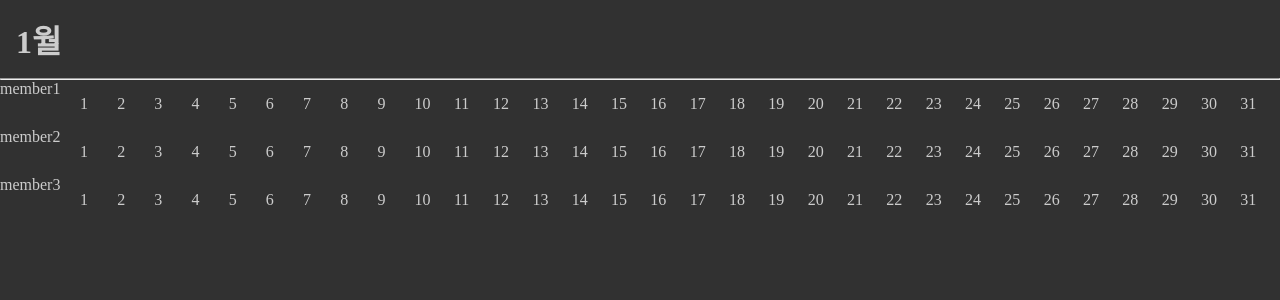
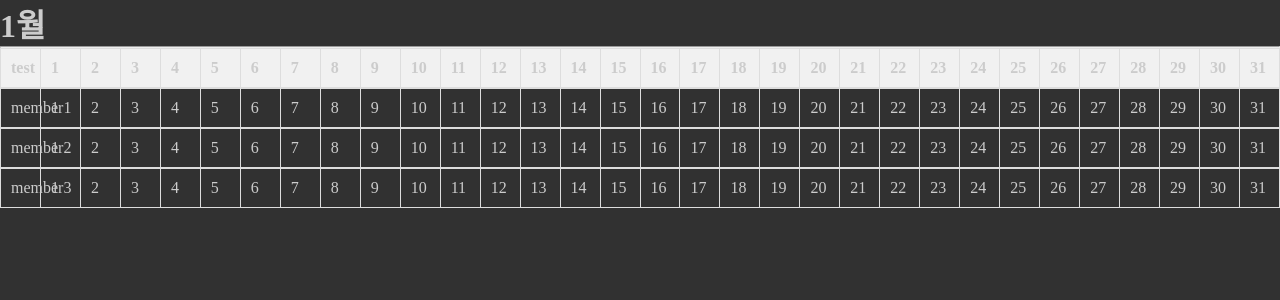
Before and after one commit to BallboyDev/bowling-admin-page, a SvelteKit app: page / in a window 1280 px wide. Shown: the top 300 px of the page. Built offline with nearby package versions, Linux system fonts and the light colour scheme.

Commit message:
horizontal scroll

```diff
--- a/src/routes/+page.svelte
+++ b/src/routes/+page.svelte
@@ -6,25 +6,22 @@
 <h1 class="month">1월</h1>
 <hr />
 
-<div class="wrapper">
-    <div class="names">
-        {#each member as name}
-            <div class="data-item">{name}</div>
-        {/each}
-    </div>
-
-    <table
-        class="scores"
-        width="100%"
-        border="0"
-        cellspacing="0"
-        cellpadding="0"
-    >
+<div class="table-container">
+    <table>
+        <thead>
+            <tr>
+                <th>test</th>
+                {#each days as day, i}
+                    <th>{i + 1}</th>
+                {/each}
+            </tr>
+        </thead>
         <tbody>
             {#each member as name}
                 <tr>
+                    <td>{name}</td>
                     {#each days as day, i}
-                        <td class="data-item">{i + 1}</td>
+                        <td>{i + 1}</td>
                     {/each}
                 </tr>
             {/each}
@@ -32,33 +29,41 @@
     </table>
 </div>
 
-<style lang="scss">
-    .month {
-        padding: 1rem;
+<style>
+    .table-container {
+        width: 100%; /* 전체 테이블 너비 */
+        overflow-x: auto; /* 가로 스크롤 활성화 */
     }
 
-    .wrapper {
-        width: 100%;
-        display: flex;
-
-        & > .names {
-            width: 5rem;
-            & > div {
-                width: 5rem;
-            }
-        }
-
-        & > .scores {
-            width: 100%;
-
-            & > tr {
-                overflow: scroll;
-            }
-        }
+    table {
+        width: 100%; /* 테이블의 기본 너비 */
+        border-collapse: collapse; /* 테두리 중첩 제거 */
     }
 
-    .data-item {
-        width: 3rem;
-        height: 3rem;
+    thead th {
+        position: sticky;
+        top: 0; /* 헤더를 고정 */
+        background-color: #f1f1f1;
+        z-index: 1;
+    }
+
+    th,
+    td {
+        padding: 10px;
+        text-align: left;
+        border: 1px solid #ddd; /* 셀 구분선 */
+        white-space: nowrap; /* 텍스트 줄바꿈 방지 */
+    }
+
+    tbody {
+        display: block; /* tbody를 블록 요소로 설정 */
+        overflow-x: auto; /* 가로 스크롤 활성화 */
+        white-space: nowrap; /* 셀 내용 줄바꿈 방지 */
+    }
+
+    tr {
+        display: table; /* 행을 테이블 요소로 유지 */
+        width: 100%; /* tbody 영역 내에서 테이블 크기를 맞춤 */
+        table-layout: fixed; /* 고정된 테이블 레이아웃 */
     }
 </style>
--- /dev/null
+++ b/src/routes/temp.svelte
@@ -0,0 +1,68 @@
+<script>
+    const member = ["member1", "member2", "member3"];
+    const days = new Array(31);
+</script>
+
+<h1 class="month">1월</h1>
+<hr />
+
+<div class="wrapper">
+    <div class="names">
+        {#each member as name}
+            <div class="data-item">{name}</div>
+        {/each}
+    </div>
+
+    <div class="scores">
+        {#each days as day, i}
+            <div>
+                <div>{i + 1}</div>
+                <div></div>
+                <div></div>
+                <div></div>
+            </div>
+        {/each}
+        <!-- 012345678901234567890123456789012345678901234567890123456789012345678901234567890123456789012345678901234567890123456789012345678901234567890123456789 -->
+    </div>
+</div>
+
+<style lang="scss">
+    .month {
+        padding: 1rem;
+    }
+
+    .wrapper {
+        margin: 1rem 0;
+        width: 100%;
+        display: flex;
+
+        & > .names {
+            width: 5rem;
+            & > div {
+                width: 5rem;
+            }
+        }
+
+        & > .scores {
+            border: 1px solid white;
+            width: 100%;
+
+            display: flex;
+            flex-wrap: no-wrap;
+            overflow: scroll;
+
+            & > div {
+                flex: 0 0 auto;
+                & > div {
+                    width: 3rem;
+                    height: 3rem;
+                    border: 1px solid white;
+                }
+            }
+        }
+    }
+
+    .data-item {
+        height: 3rem;
+    }
+</style>
```
